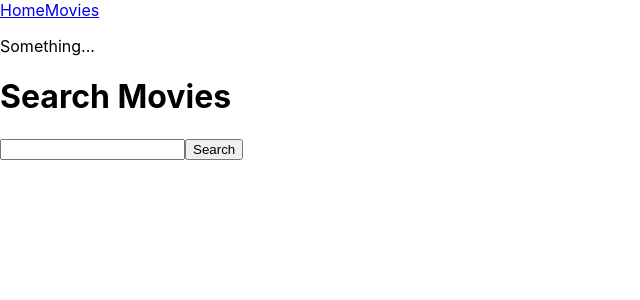
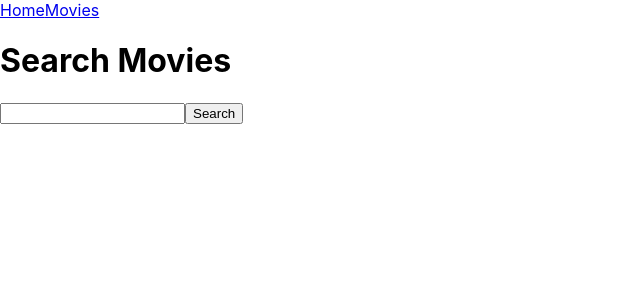
Before and after one commit to Blazej90/goit-react-hw-05-movies, a React (Create React App) app: page /movies in a window 1280 px wide. Shown: the top 300 px of the page, without its empty margins (0-640 px from the left). Built offline with nearby package versions, Linux system fonts and the light colour scheme.

Commit message:
fix movies.js

```diff
--- a/src/components/App.jsx
+++ b/src/components/App.jsx
@@ -13,7 +13,6 @@ export const App = () => {
         <Link to="/">Home</Link>
         <NavLink to="/movies">Movies</NavLink>
       </header>
-      <p>Something...</p>
       <Routes>
         <Route path="/" element={<Home />} />
         <Route path="/movies" element={<Movies />} />
--- a/src/components/MoviesSearch/Movies.js
+++ b/src/components/MoviesSearch/Movies.js
@@ -11,7 +11,7 @@ const Movies = () => {
         `https://api.themoviedb.org/3/search/movie?query=${query}&api_key=a067f81bd7a94c3876fea33a53d4c87a`
       );
       const data = await response.json();
-      setSearchResults(data.results); // Aktualizacja wyników wyszukiwania
+      setSearchResults(data.results);
     } catch (error) {
       console.error('Error searching movies:', error);
     }
```
Also changed, not shown: src/components/TrendingMovies/TrendingMovies.js (+0 -34 lines).
